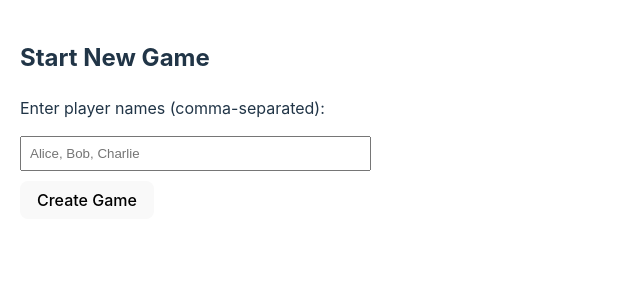
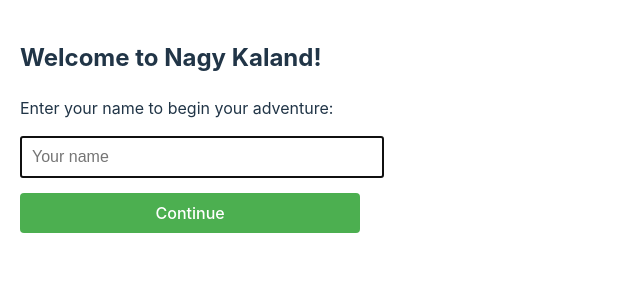
Before and after one commit to rappakos/nagy-kaland-ui, a React (Vite) app: page / in a window 1280 px wide. Shown: the top 300 px of the page, without its empty margins (0-640 px from the left). Built offline with nearby package versions, Linux system fonts and the light colour scheme; no server answers.

Commit message:
NK - character selection

```diff
--- a/src/components/ConnectForm.tsx
+++ b/src/components/ConnectForm.tsx
@@ -9,25 +9,38 @@ export function ConnectForm({ onConnect }: ConnectFormProps) {
 
   const handleSubmit = (e: React.FormEvent) => {
     e.preventDefault();
-    const names = playerInput.split(',').map(n => n.trim()).filter(n => n);
-    if (names.length > 0) {
-      onConnect(names);
+    const name = playerInput.trim();
+    if (name) {
+      onConnect([name]);
     }
   };
 
   return (
     <form onSubmit={handleSubmit} style={{ padding: '20px', maxWidth: '500px', margin: '0 auto' }}>
-      <h2>Start New Game</h2>
-      <p>Enter player names (comma-separated):</p>
+      <h2>Welcome to Nagy Kaland!</h2>
+      <p>Enter your name to begin your adventure:</p>
       <input
         type="text"
         value={playerInput}
         onChange={(e) => setPlayerInput(e.target.value)}
-        placeholder="Alice, Bob, Charlie"
-        style={{ width: '100%', padding: '8px', marginBottom: '10px' }}
+        placeholder="Your name"
+        style={{ width: '100%', padding: '10px', marginBottom: '15px', fontSize: '16px' }}
+        autoFocus
       />
-      <button type="submit" style={{ padding: '8px 16px' }}>
-        Create Game
+      <button
+        type="submit"
+        style={{
+          padding: '10px 20px',
+          fontSize: '16px',
+          backgroundColor: '#4CAF50',
+          color: 'white',
+          border: 'none',
+          borderRadius: '4px',
+          cursor: 'pointer',
+          width: '100%',
+        }}
+      >
+        Continue
       </button>
     </form>
   );
```
